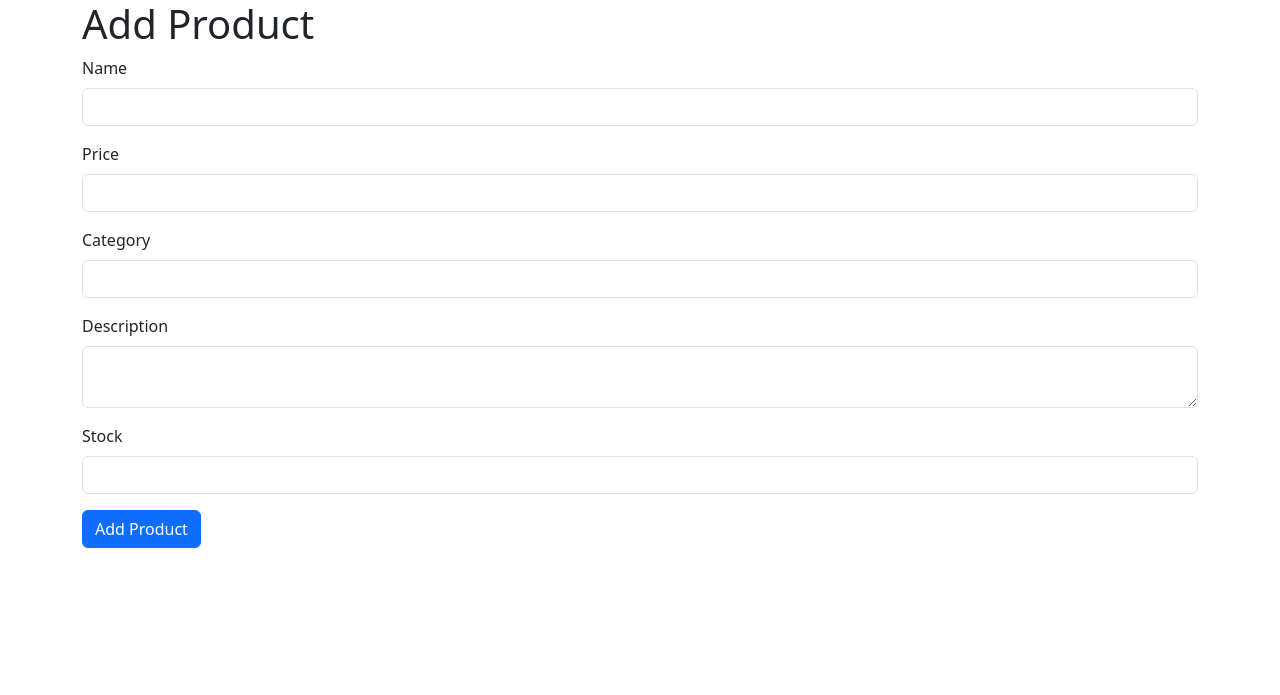
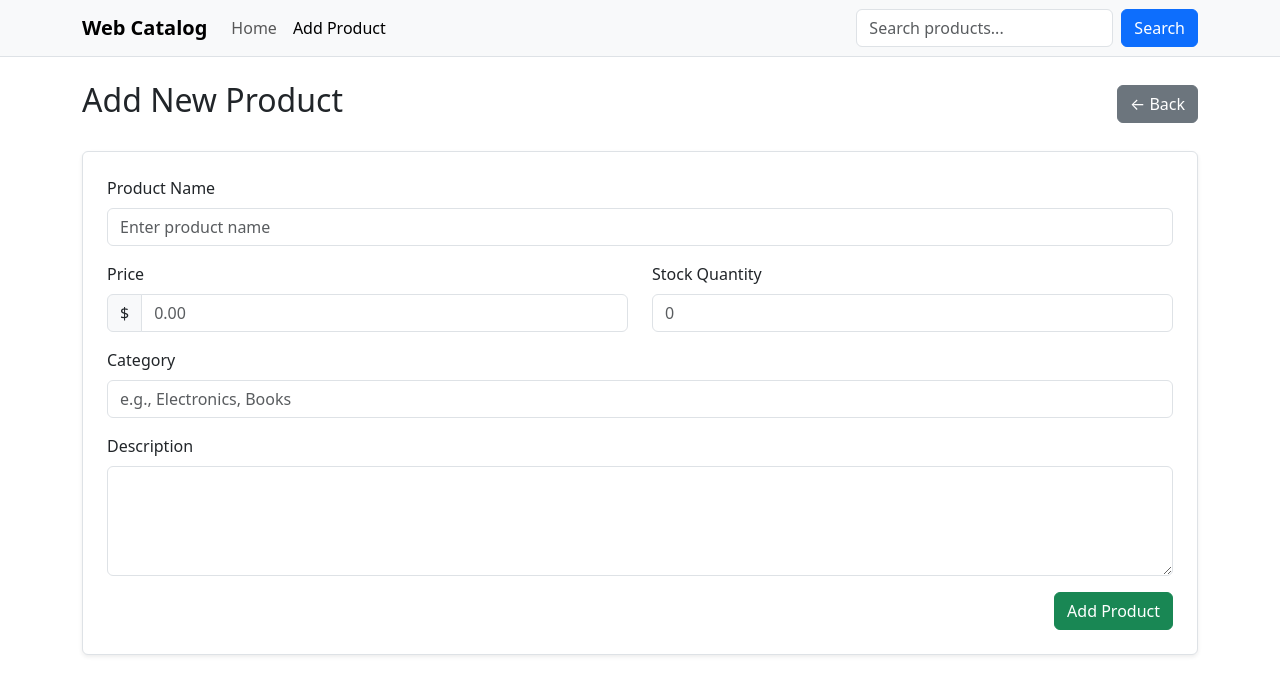
Before and after one commit to tharindya/web_catalog, a Flask app: page /products/add in a window 1280 px wide. Shown: the top 695 px of the page. Run offline with Flask 3, Linux system fonts and the light colour scheme.

Commit message:
Front-end

```diff
--- a/app.py
+++ b/app.py
@@ -2,7 +2,8 @@ from flask import Flask, render_template, request, redirect, url_for
 from pymongo import MongoClient
 
 app = Flask(__name__)
-client = MongoClient("mongodb+srv://anja0007:r65IkY2ECPcTc8Ur@clustercst8276.37todo3.mongodb.net/")
+client = MongoClient("mongodb+srv://minhquan:qJPRYNm8ruSEqjWf@cluster0.jtvun9w.mongodb.net/?retryWrites=true&w=majority&appName=Cluster0")
+
 db = client.catalog
 collection = db.products
 
@@ -29,5 +30,11 @@ def add_product():
         return redirect(url_for("view_products"))
     return render_template("add_product.html")
 
+@app.route("/search")
+def search_products():
+    # Temporary search stub, you can improve later
+    return redirect(url_for('view_products'))
+
+
 if __name__ == "__main__":
          app.run(debug=True)
--- a/templates/add_product.html
+++ b/templates/add_product.html
@@ -1,35 +1,80 @@
 <!DOCTYPE html>
-     <html>
+<html lang="en">
 <head>
-         <title>Add Product</title>
-         <link href="https://cdn.jsdelivr.net/npm/bootstrap@5.3.0/dist/css/bootstrap.min.css" rel="stylesheet">
+  <meta charset="UTF-8" />
+  <meta name="viewport" content="width=device-width, initial-scale=1.0"/>
+  <title>Add Product - Web Catalog</title>
+  <link href="https://cdn.jsdelivr.net/npm/bootstrap@5.3.0/dist/css/bootstrap.min.css" rel="stylesheet" />
 </head>
 <body>
+  <!-- Navbar -->
+  <nav class="navbar navbar-expand-lg navbar-light bg-light border-bottom mb-4">
     <div class="container">
-             <h1>Add Product</h1>
-             <form method="POST">
+      <a class="navbar-brand fw-bold" href="{{ url_for('view_products') }}">Web Catalog</a>
+      <button class="navbar-toggler" type="button" data-bs-toggle="collapse" data-bs-target="#navbarNav">
+        <span class="navbar-toggler-icon"></span>
+      </button>
+
+      <div class="collapse navbar-collapse" id="navbarNav">
+        <ul class="navbar-nav me-auto">
+          <li class="nav-item">
+            <a class="nav-link" href="{{ url_for('view_products') }}">Home</a>
+          </li>
+          <li class="nav-item">
+            <a class="nav-link active" href="{{ url_for('add_product') }}">Add Product</a>
+          </li>
+        </ul>
+        <form class="d-flex" method="GET" action="{{ url_for('search_products') }}">
+          <input class="form-control me-2" type="search" name="query" placeholder="Search products...">
+          <button class="btn btn-primary" type="submit">Search</button>
+        </form>
+      </div>
+    </div>
+  </nav>
+
+  <div class="container">
+    <div class="d-flex justify-content-between align-items-center mb-4">
+      <h2>Add New Product</h2>
+      <a href="{{ url_for('view_products') }}" class="btn btn-secondary">← Back</a>
+    </div>
+
+    <form method="POST" class="bg-white border rounded p-4 shadow-sm">
       <div class="mb-3">
-                     <label class="form-label">Name</label>
-                     <input type="text" class="form-control" name="name" required>
+        <label class="form-label">Product Name</label>
+        <input type="text" class="form-control" name="name" placeholder="Enter product name" required>
       </div>
-                 <div class="mb-3">
+
+      <div class="row">
+        <div class="col-md-6 mb-3">
           <label class="form-label">Price</label>
-                     <input type="number" step="0.01" class="form-control" name="price" required>
+          <div class="input-group">
+            <span class="input-group-text">$</span>
+            <input type="number" step="0.01" class="form-control" name="price" placeholder="0.00" required>
           </div>
+        </div>
+
+        <div class="col-md-6 mb-3">
+          <label class="form-label">Stock Quantity</label>
+          <input type="number" class="form-control" name="stock" placeholder="0" required>
+        </div>
+      </div>
+
       <div class="mb-3">
         <label class="form-label">Category</label>
-                     <input type="text" class="form-control" name="category" required>
+        <input type="text" class="form-control" name="category" placeholder="e.g., Electronics, Books" required>
       </div>
+
       <div class="mb-3">
         <label class="form-label">Description</label>
-                     <textarea class="form-control" name="description" required></textarea>
+        <textarea class="form-control" name="description" rows="4" required></textarea>
       </div>
-                 <div class="mb-3">
-                     <label class="form-label">Stock</label>
-                     <input type="number" class="form-control" name="stock" required>
+
+      <div class="text-end">
+        <button type="submit" class="btn btn-success">Add Product</button>
       </div>
-                 <button type="submit" class="btn btn-primary">Add Product</button>
     </form>
   </div>
+
+  <script src="https://cdn.jsdelivr.net/npm/bootstrap@5.3.0/dist/js/bootstrap.bundle.min.js"></script>
 </body>
 </html>
```
Also changed, not shown: templates/index.html (+55 -9 lines). Lines whose indentation alone changed are shown as unchanged.
